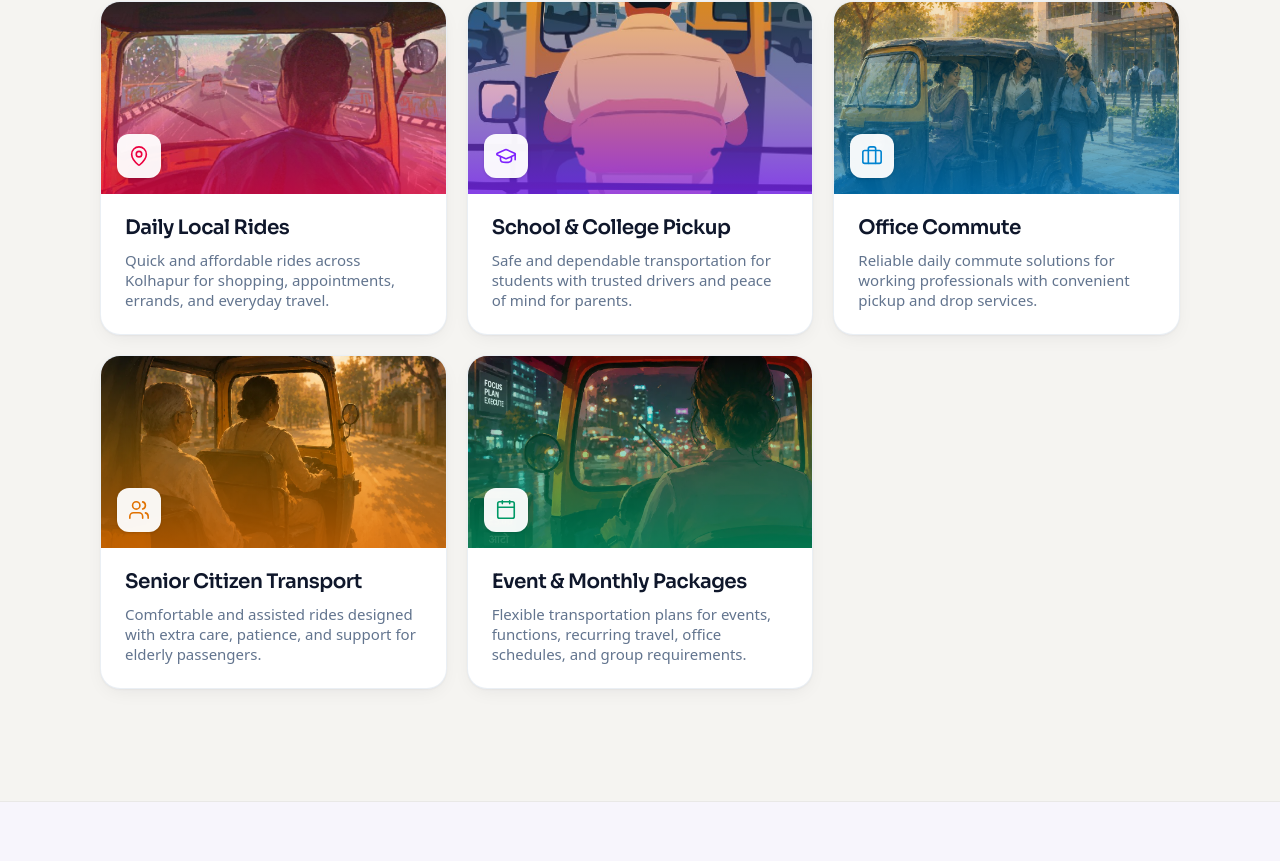
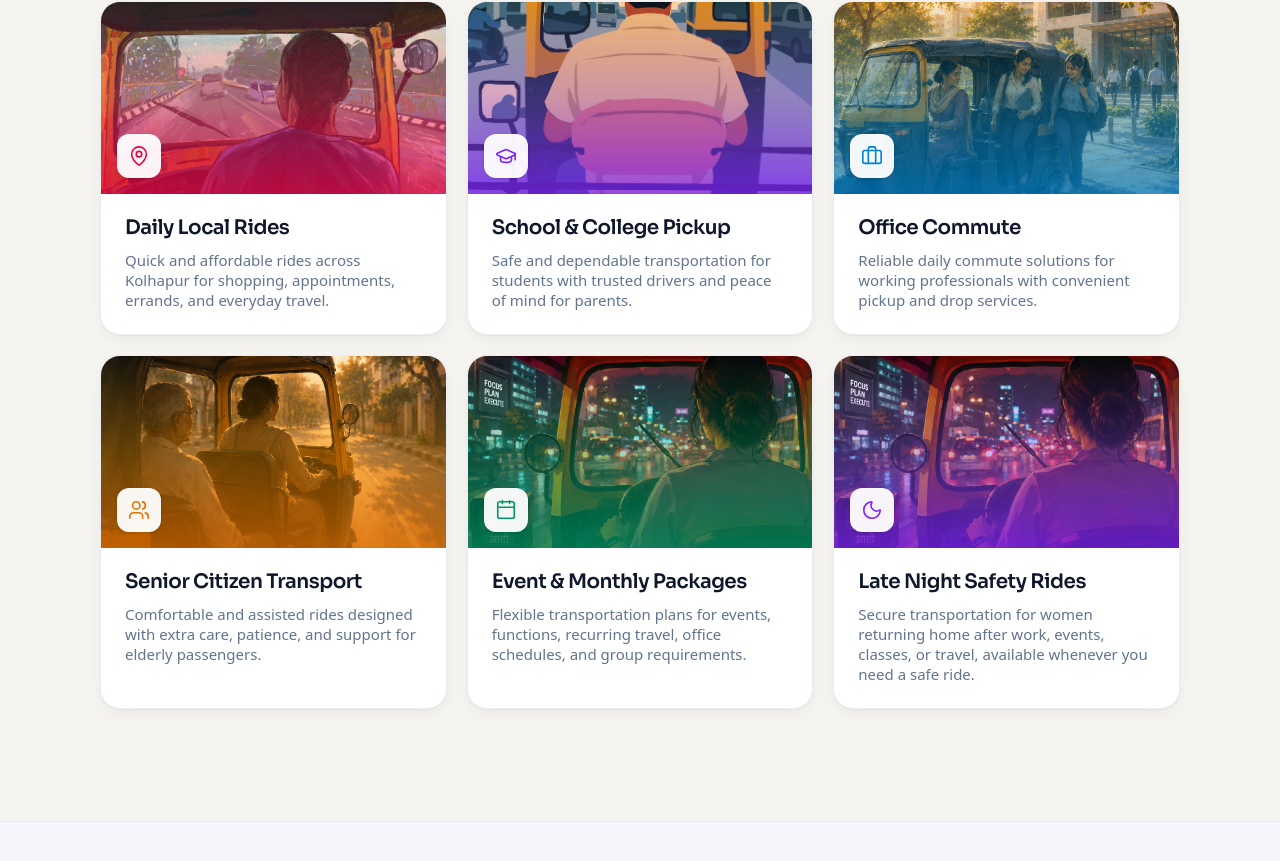
Before and after one commit to AdityaxDeore/Pink-Auto-Website, a React (Vite) app: page / in a window 1280 px wide. Shown: the part 3081-3942 px from the top of the page. Built offline with nearby package versions, Linux system fonts and the light colour scheme.

Commit message:
Add Late Night Safety Rides service card

```diff
--- a/scripts/optimize-images.mjs
+++ b/scripts/optimize-images.mjs
@@ -37,6 +37,12 @@ const jobs = [
     quality: 80,
   },
   {
+    src: "src/assets/ChatGPT Image Jun 9, 2026, 02_16_03 PM.png",
+    out: "late-night-safety.webp",
+    width: 1200,
+    quality: 80,
+  },
+  {
     src: "src/assets/190fb356-ff9d-4337-82b6-8348a69cb994.png",
     out: "support-24x7.webp",
     width: 1200,
--- a/src/lib/media.ts
+++ b/src/lib/media.ts
@@ -44,6 +44,7 @@ export const SERVICE_IMAGES = {
   seniorFallback: BRAND_IMAGES.elderlyFallback,
   events: "/images/event-packages.webp",
   eventsFallback: BRAND_IMAGES.packagesFallback,
+  lateNight: "/images/late-night-safety.webp",
 } as const
 
 export const FEATURE_IMAGES = {
--- a/src/pages/Home.tsx
+++ b/src/pages/Home.tsx
@@ -12,6 +12,7 @@ import {
   Users,
   Briefcase,
   Calendar,
+  Moon,
 } from "lucide-react"
 import { GradientCard } from "@/components/ui/gradient-card"
 import { DownloadButtons } from "@/components/ui/download-buttons"
@@ -153,6 +154,14 @@ const services = [
     tone: "emerald" as const,
     imageUrl: SERVICE_IMAGES.events,
     imageFallback: SERVICE_IMAGES.eventsFallback,
+  },
+  {
+    icon: Moon,
+    title: "Late Night Safety Rides",
+    description:
+      "Secure transportation for women returning home after work, events, classes, or travel, available whenever you need a safe ride.",
+    tone: "violet" as const,
+    imageUrl: SERVICE_IMAGES.lateNight,
   },
 ]
 
```
Also changed, not shown: public/images/late-night-safety.webp (added).
